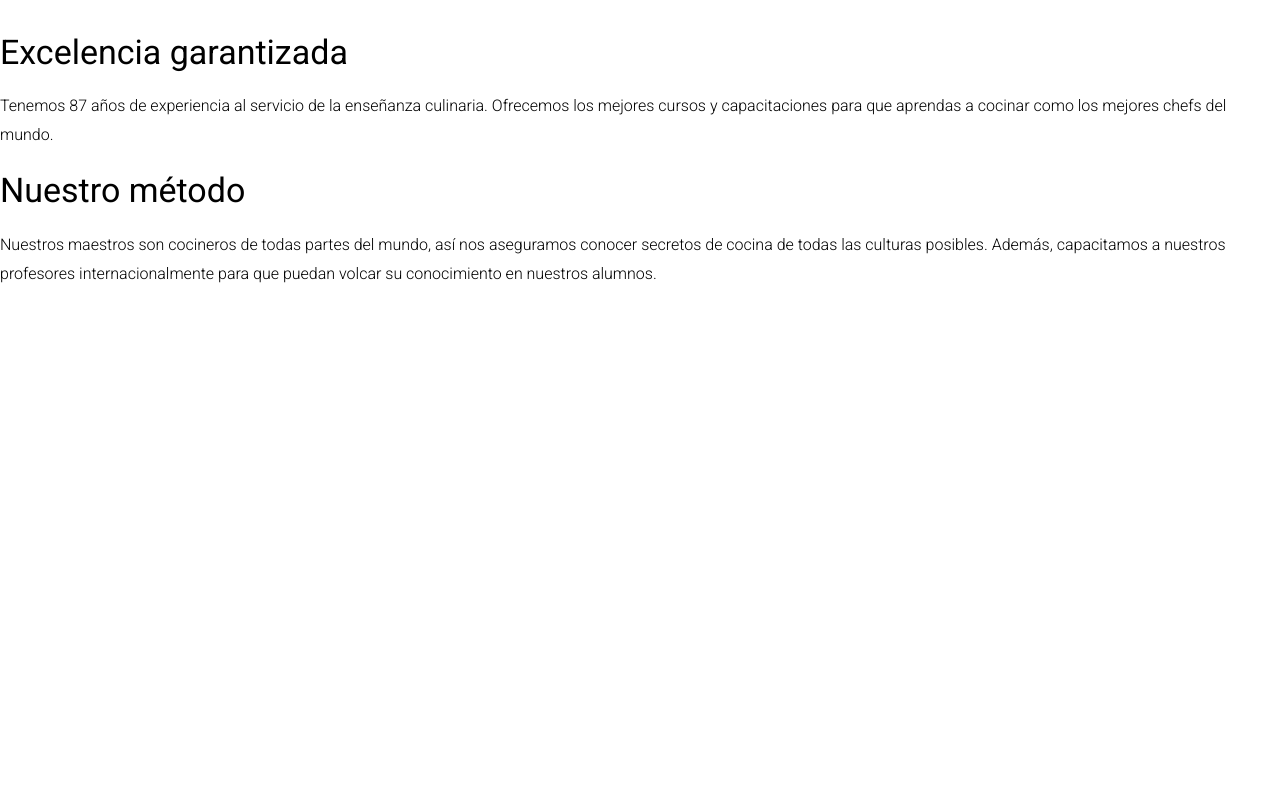
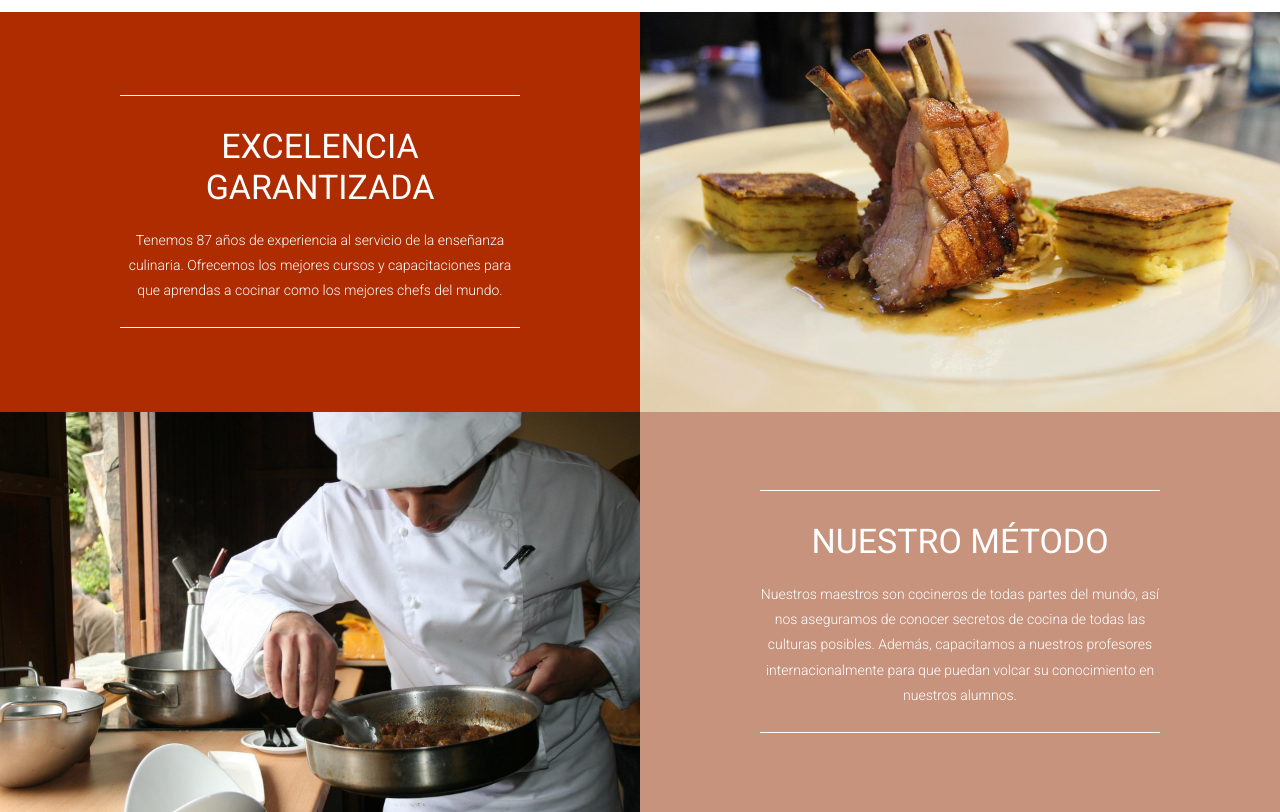
Before and after one commit to martaalcazarr/cuisine-academy, a website: page index.html in a window 1280 px wide. Shown: the part 115-927 px from the top of the page. Before the commit the page ends 800 px from the top, so only its background shows below. Drawn offline with Linux system fonts and the light colour scheme.

Commit message:
add mixin bgImage and seccion bloques

```diff
--- a/index.html
+++ b/index.html
@@ -42,7 +42,7 @@
             <div class="bloque">
                 <div class="bloque__contenido">
                     <h2 class="bloque__heading">Nuestro método</h2>
-                    <p class="bloque__texto">Nuestros maestros son cocineros de todas partes del mundo, así nos aseguramos conocer secretos de cocina de todas las culturas posibles. Además, capacitamos a nuestros profesores internacionalmente para que puedan volcar su conocimiento en nuestros alumnos.</p>
+                    <p class="bloque__texto">Nuestros maestros son cocineros de todas partes del mundo, así nos aseguramos de conocer secretos de cocina de todas las culturas posibles. Además, capacitamos a nuestros profesores internacionalmente para que puedan volcar su conocimiento en nuestros alumnos.</p>
                 </div>
 
             </div>
--- a/src/scss/app.scss
+++ b/src/scss/app.scss
@@ -1,3 +1,4 @@
 @use 'base';
 @use 'ui/header';
 @use 'ui/nav';
+@use 'ui/contenido';
--- a/src/scss/base/_mixins.scss
+++ b/src/scss/base/_mixins.scss
@@ -50,3 +50,10 @@
     gap: $espaciado;
     grid-template-columns: repeat($columnas, 1fr);
 }
+
+@mixin bgImage($url){
+    background-image: url($url);
+    background-size: cover;
+    background-position: center center;
+    background-repeat: no-repeat;
+}
--- /dev/null
+++ b/src/scss/ui/contenido/_bloques.scss
@@ -0,0 +1,59 @@
+@use 'base/variables' as v;
+@use 'base/mixins' as m;
+
+.bloques{
+
+    &__grid{
+        @include m.tablet {
+            @include m.grid(2, 0rem);
+            grid-auto-flow: dense;
+         }
+    }
+}
+
+.bloque{
+    height: 40rem;
+    display: flex;
+    flex-direction: column;
+    justify-content: center;
+    align-items: center;
+    text-align: center;
+
+    &:nth-child(1){
+        background-color: v.$primario;
+    }
+
+    &:nth-child(2){
+        background-image: url();
+        @include m.bgImage('../img/bloque1.jpg')
+    }
+
+    &:nth-child(3){
+        background-color: v.$secundario;
+        @include m.tablet {
+            grid-column: 2 / 3;
+         }
+    }
+
+    &:nth-child(4){
+        @include m.bgImage('../img/bloque2.jpg')
+    }
+
+    &__contenido{
+        max-width: 40rem;
+        // border-top: 1px solid v.$blanco;
+        // border-bottom: 1px solid v.$blanco;
+        //lo mismo
+        border-block: 1px solid v.$blanco;
+        color: v.$blanco;
+        padding: 1rem 0;
+    }
+
+    &__heading{
+        text-transform: uppercase;
+    }
+
+    &__texto{
+        font-size: 1.4rem;
+    }
+}
--- /dev/null
+++ b/src/scss/ui/contenido/_index.scss
@@ -0,0 +1 @@
+@forward 'bloques';
```
Also changed, not shown: build/css/app.css, 1 other file.
